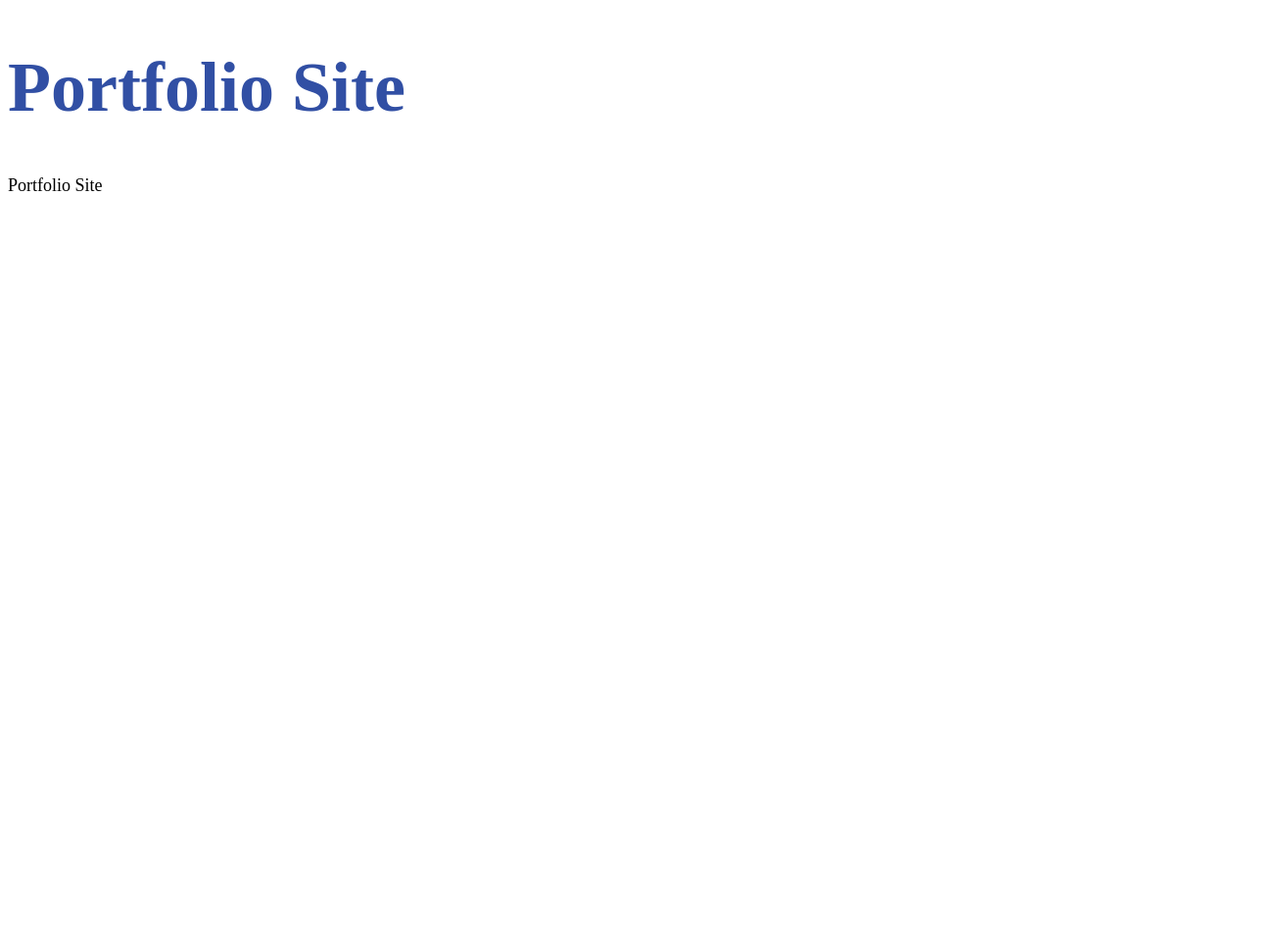
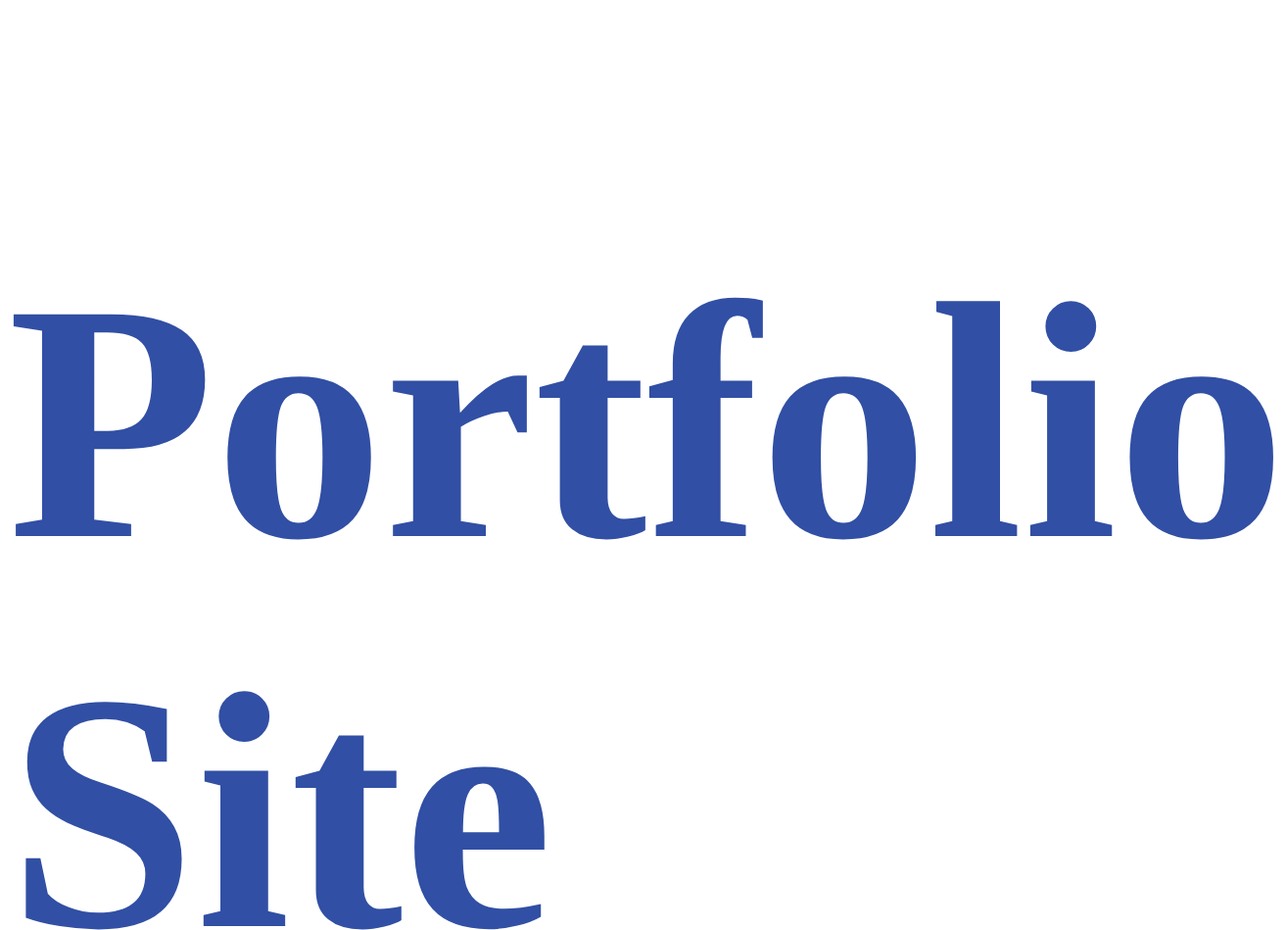
Before and after one commit to melshiD/git-github-test, a plain HTML site: page index.html in a window 1280 px wide. Shown: the top 949 px of the page at 98% size, 1313 px wide, since content can reach past the window. Before the commit the page ends 800 px from the top, so only its background shows below. Drawn offline with Linux system fonts and the light colour scheme.

Commit message:
html changes and CSS changes

```diff
--- a/styles.css
+++ b/styles.css
@@ -1,8 +1,11 @@
+html{
+    font-size: 72px;
+}
 h1{
-    font-size: 72px;
+    font-size: 4.8rem;
     color: rgb(49, 79, 164);
 
 }
 p{
-    font-size: 18px;
+    font-size: 1.8rem;
 }
```
